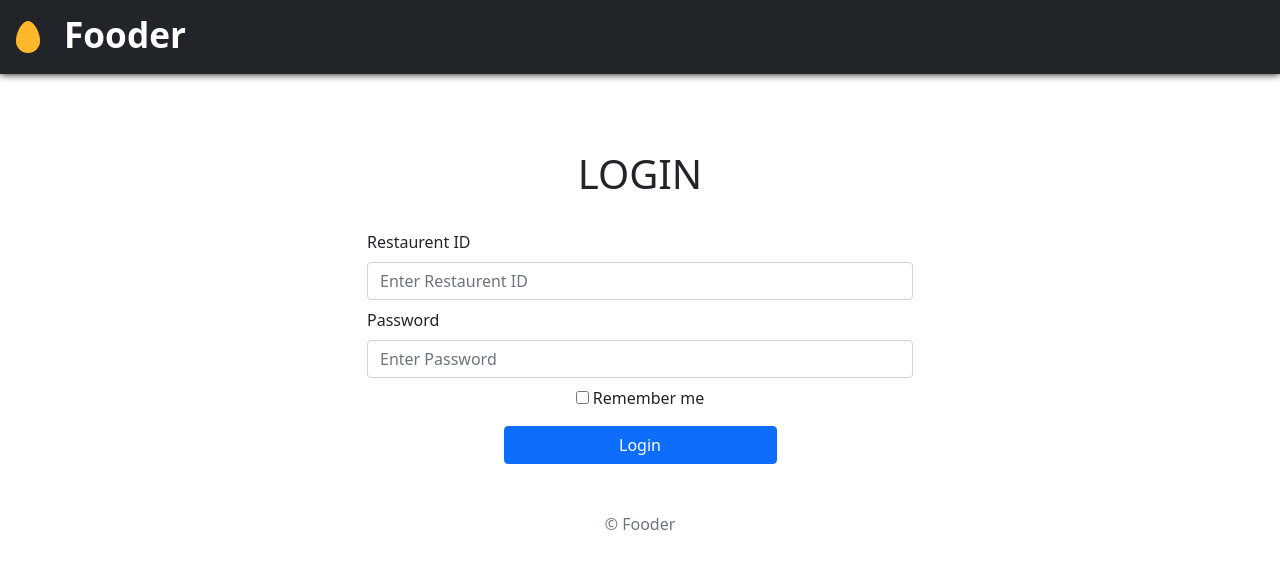
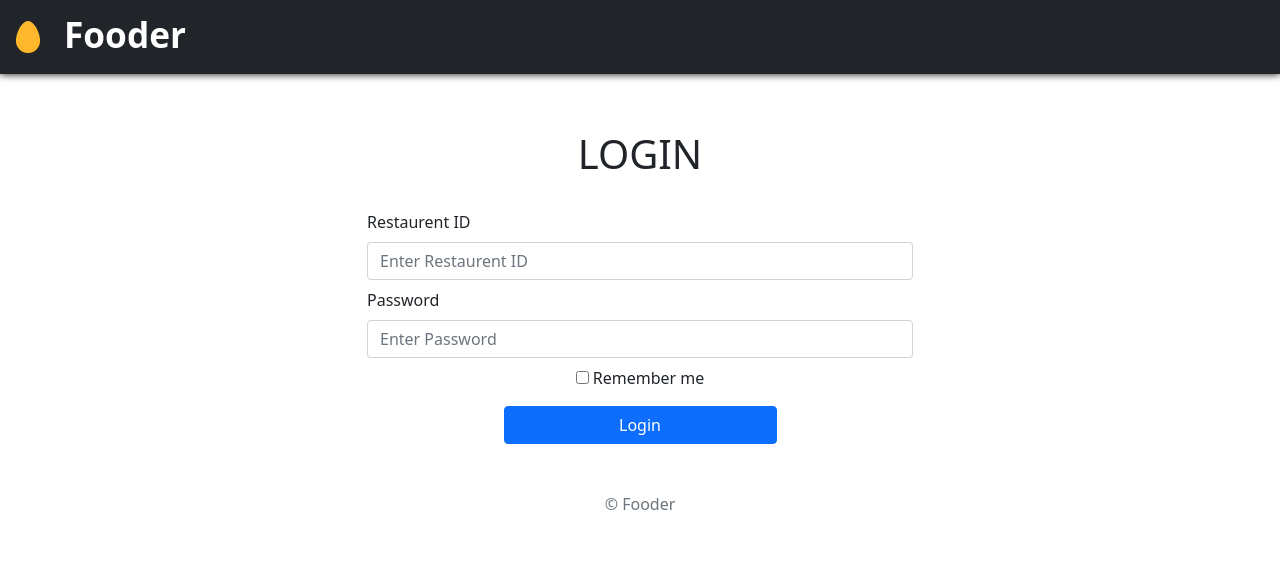
Before and after one commit to mr-harshtyagi/Fooder-admin, a React (Create React App) app: page / in a window 1280 px wide. Shown: the top 568 px of the page. Built offline with nearby package versions, Linux system fonts and the light colour scheme.

Commit message:
padding update

```diff
--- a/src/components/App.jsx
+++ b/src/components/App.jsx
@@ -41,7 +41,7 @@ export default function App(){
 
         <div
           style={{
-            paddingTop: "50px",
+            paddingTop: "30px",
           }}
         >
           <Container>
```
